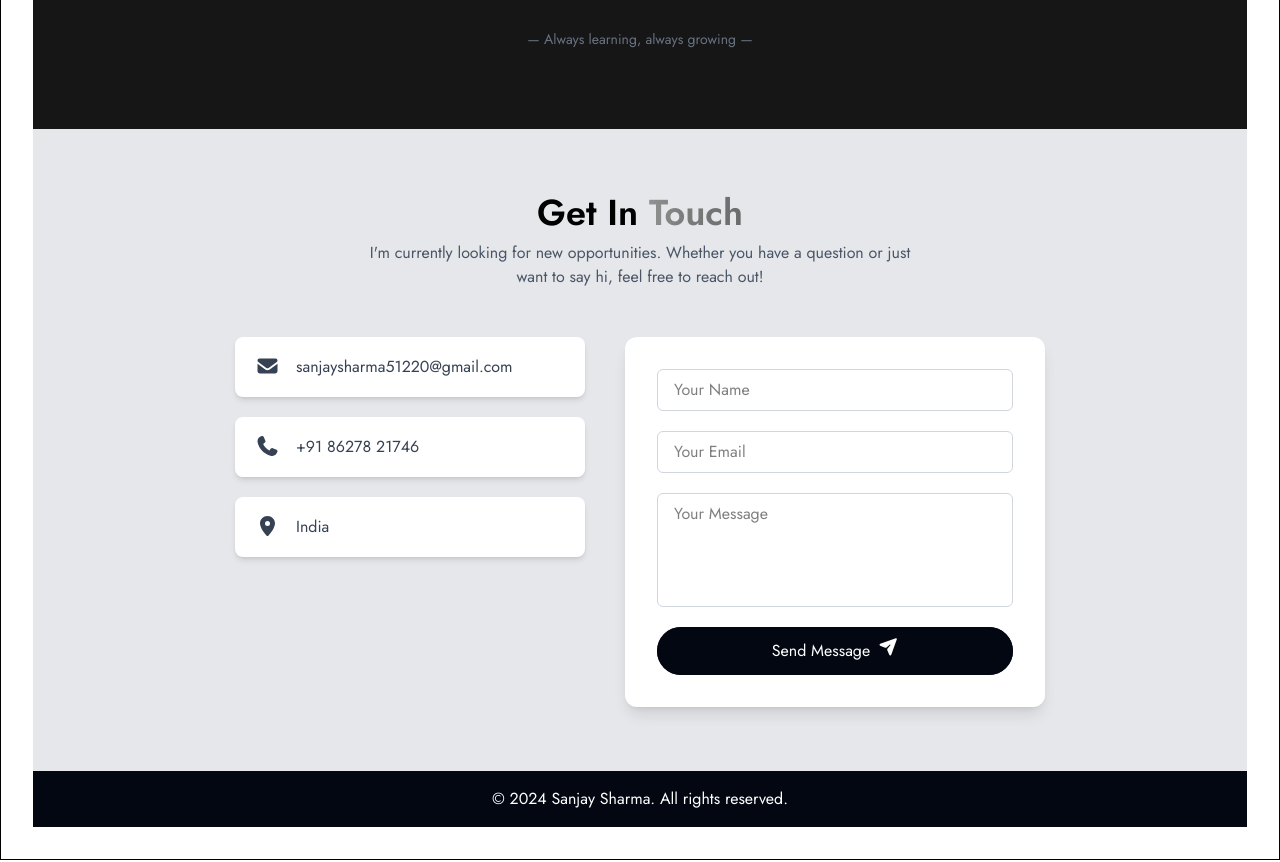
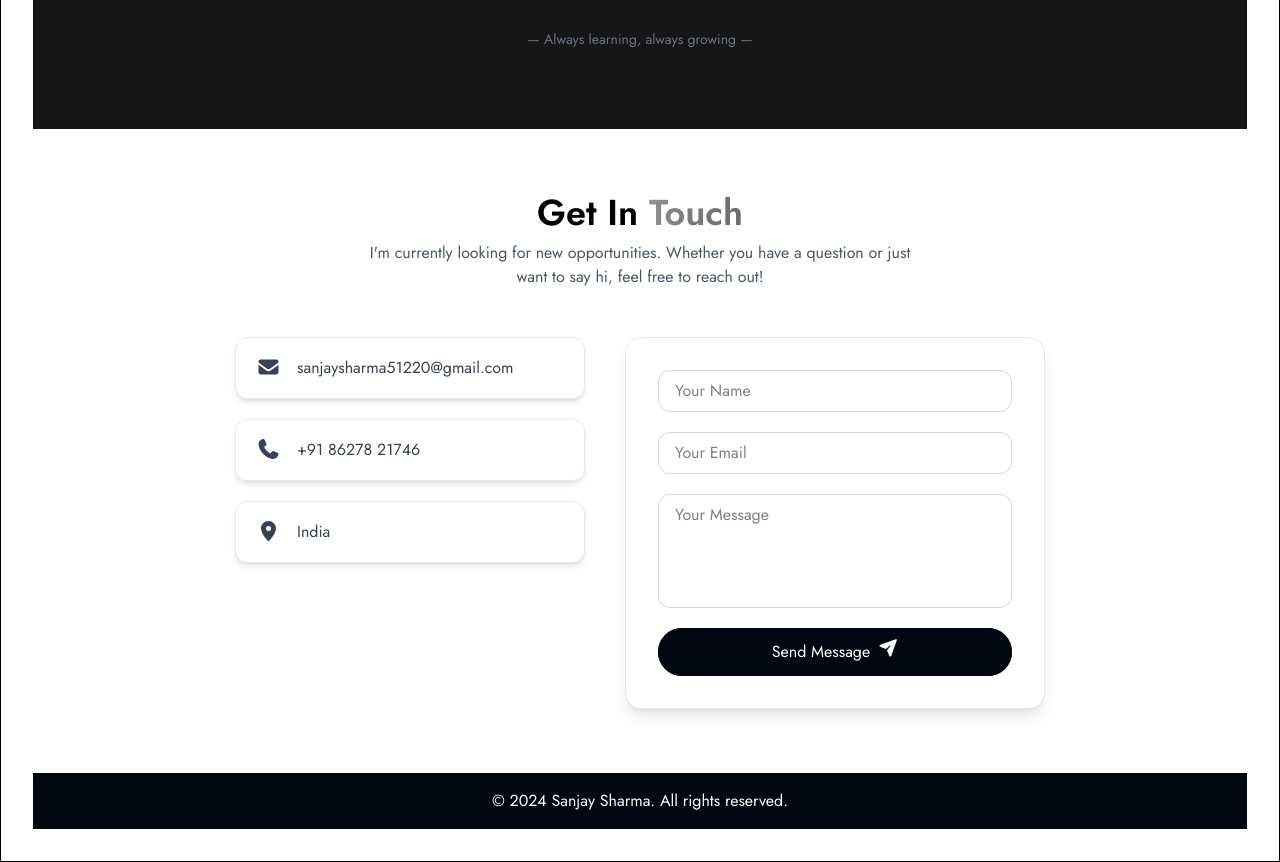
Before and after one commit to usanjay/portfolio, a React (Vite) app: page / in a window 1280 px wide. Shown: the part 3620-4482 px from the top of the page. Built offline with nearby package versions, Linux system fonts and the light colour scheme.

Commit message:
update - contact me styles

```diff
--- a/src/home/contact/Contact.jsx
+++ b/src/home/contact/Contact.jsx
@@ -4,7 +4,7 @@ import SendMessage from "./SendMessage";
 
 const Contact = () => {
   return (
-    <section className="w-full px-5 py-16 flex flex-col items-center bg-gray-200">
+    <section className="w-full px-5 py-16 flex flex-col items-center">
       <h2 className="text-4xl font-semibold">
         Get In{" "}
         <span className="gradient-text sm:grayscale-100 sm:hover:grayscale-0  ">
--- a/src/home/contact/ContactInfo.jsx
+++ b/src/home/contact/ContactInfo.jsx
@@ -10,8 +10,8 @@ function ContactInfo() {
       {/* Email */}
       <a href="mailto:sanjaysharma51220@gmail.com">
         <div
-          className="flex items-center gap-4 bg-white shadow-md px-5 py-3  sm:py-4 rounded-lg
-            gradient-bg-color-2 gradient-bg-hover
+          className="flex items-center gap-4 bg-white shadow-md px-5 py-3  sm:py-4 rounded-xl
+            gradient-bg-color-2 gradient-bg-hover border border-gray-200 duration-300 ease-in-out
             sm:bg-linear-to-r sm:from-white sm:to-white sm:gradient-bg-hover
             text-white sm:text-gray-700 hover:text-white hover:scale-102 "
         >
@@ -25,10 +25,10 @@ function ContactInfo() {
       {/* Phone — Gradient Highlight */}
       <a href="tel:+918627821746">
         <div
-          className="flex items-center gap-4 px-5 py-3  sm:py-4 rounded-lg shadow-md
+          className="flex items-center gap-4 px-5 py-3  sm:py-4 rounded-xl shadow-md
             bg-linear-to-r from-white to-white gradient-bg-color-2 gradient-bg-hover
-            text-white sm:text-gray-700 hover:text-white
-            hover:scale-102"
+            text-white sm:text-gray-700 hover:text-white border border-gray-200
+            hover:scale-102 duration-300 ease-in-out"
         >
           <span className="text-xl">
             <FontAwesomeIcon icon={faPhone} />
@@ -39,9 +39,9 @@ function ContactInfo() {
 
       {/* Location */}
       <div
-        className="flex items-center gap-4 bg-white shadow-md px-5 py-3  sm:py-4 rounded-lg
-            gradient-bg-color-2 gradient-bg-hover
-            sm: sm:from-white sm:to-white
+        className="flex items-center gap-4 bg-white shadow-md px-5 py-3  sm:py-4 rounded-xl
+            gradient-bg-color-2 gradient-bg-hover border border-gray-200
+            sm: sm:from-white sm:to-white duration-300 ease-in-out
             text-white sm:text-gray-700 hover:text-white
             hover:scale-102"
       >
--- a/src/home/contact/SendMessage.jsx
+++ b/src/home/contact/SendMessage.jsx
@@ -32,7 +32,7 @@ function SendMessage() {
   };
 
   return (
-    <div className="bg-white shadow-lg rounded-xl p-5 sm:p-8 md:w-[420px] w-full">
+    <div className="bg-white shadow-lg rounded-2xl p-5 sm:p-8 md:w-[420px] w-full border border-gray-200">
       <form onSubmit={handleSubmit}>
         <div className="flex flex-col gap-5">
           <input
@@ -40,7 +40,7 @@ function SendMessage() {
             placeholder="Your Name"
             required
             name="name"
-            className="border border-gray-300 rounded-md px-4 py-1 sm:py-2
+            className="border border-gray-300 rounded-xl px-4 py-1 sm:py-2
             focus:outline-none focus:border-black"
           />
 
@@ -49,7 +49,7 @@ function SendMessage() {
             placeholder="Your Email"
             required
             name="email"
-            className="border border-gray-300 rounded-md px-4 py-1 sm:py-2
+            className="border border-gray-300 rounded-xl px-4 py-1 sm:py-2
             focus:outline-none focus:border-black"
           />
 
@@ -58,7 +58,7 @@ function SendMessage() {
             placeholder="Your Message"
             required
             name="message"
-            className="border border-gray-300 rounded-md px-4 py-1 sm:py-2
+            className="border border-gray-300 rounded-xl px-4 py-1 sm:py-2
             focus:outline-none focus:border-black resize-none"
           />
 
```
